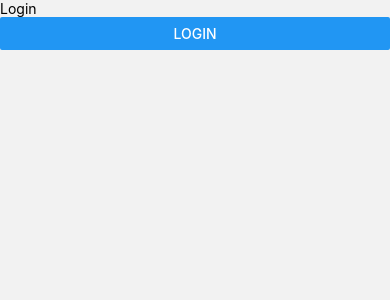
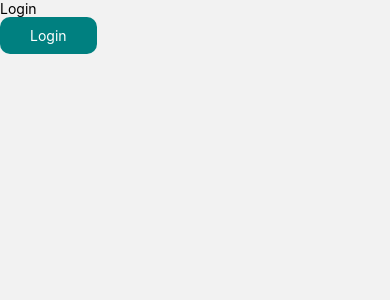
Before and after one commit to arinmis/TeamCounter, a React Native app: screen /login in a window 390 px wide. Shown: the top 300 px of the page. Built offline with nearby package versions, Linux system fonts and the light colour scheme.

Commit message:
Update custom button style

```diff
--- a/src/components/custom_button/CustomButton.tsx
+++ b/src/components/custom_button/CustomButton.tsx
@@ -1,8 +1,26 @@
 import React from 'react';
-import {Button} from 'react-native';
+import {StyleSheet, TouchableOpacity, Text} from 'react-native';
 
-const CustomButton = ({onPress, title}) => {
-  return <Button onPress={onPress} title={title} />;
-};
+function CustomButton({onPress, title}) {
+  return (
+    <TouchableOpacity onPress={onPress} style={styles.button}>
+      <Text style={styles.text}>{title}</Text>
+    </TouchableOpacity>
+  );
+}
+
+const styles = StyleSheet.create({
+  button: {
+    alignItems: 'center',
+    alignSelf: 'flex-start',
+    borderRadius: 10,
+    backgroundColor: '#008080',
+    paddingHorizontal: 30,
+    paddingVertical: 10,
+  },
+  text: {
+    color: 'white',
+  },
+});
 
 export default CustomButton;
```
